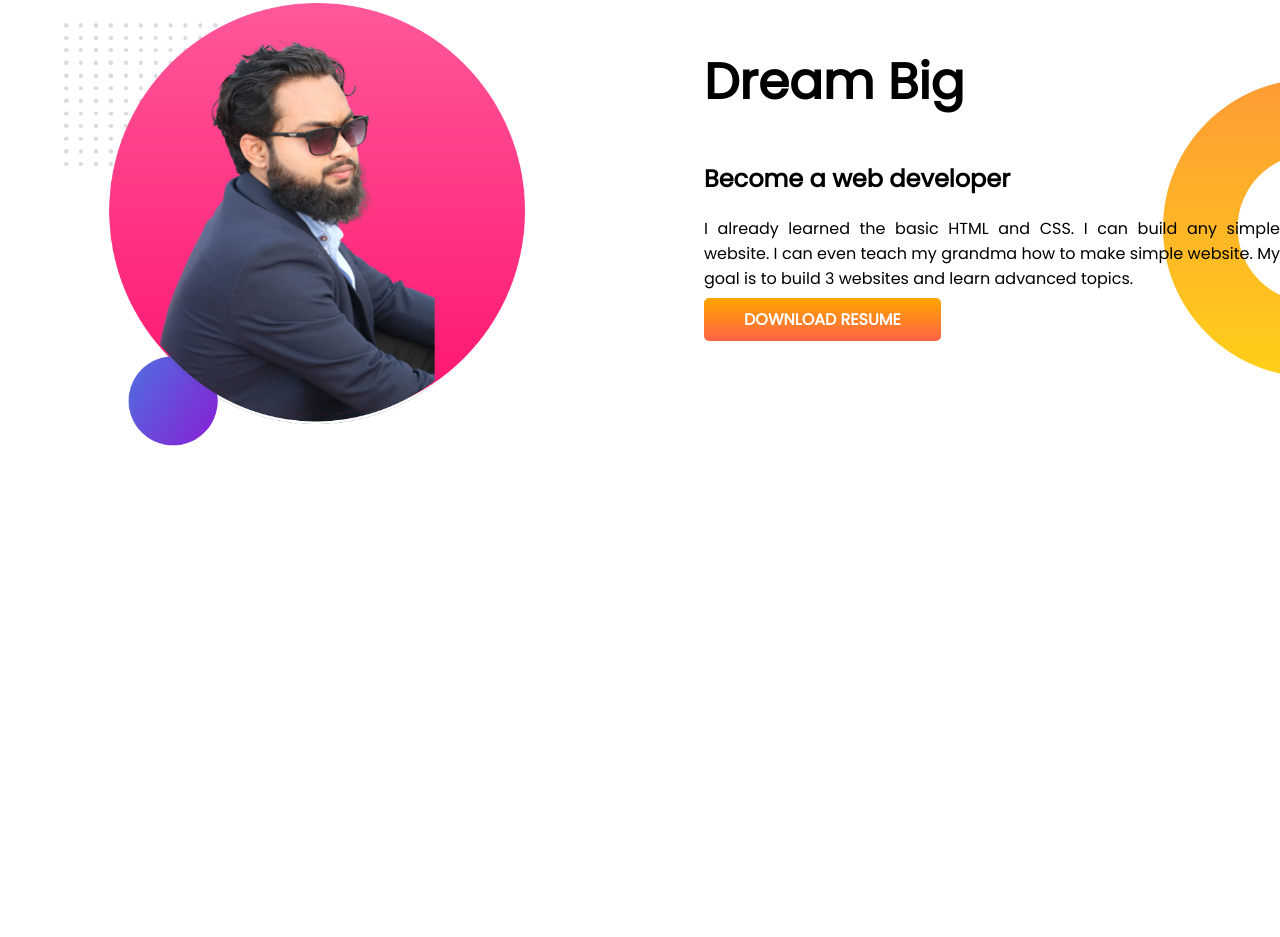
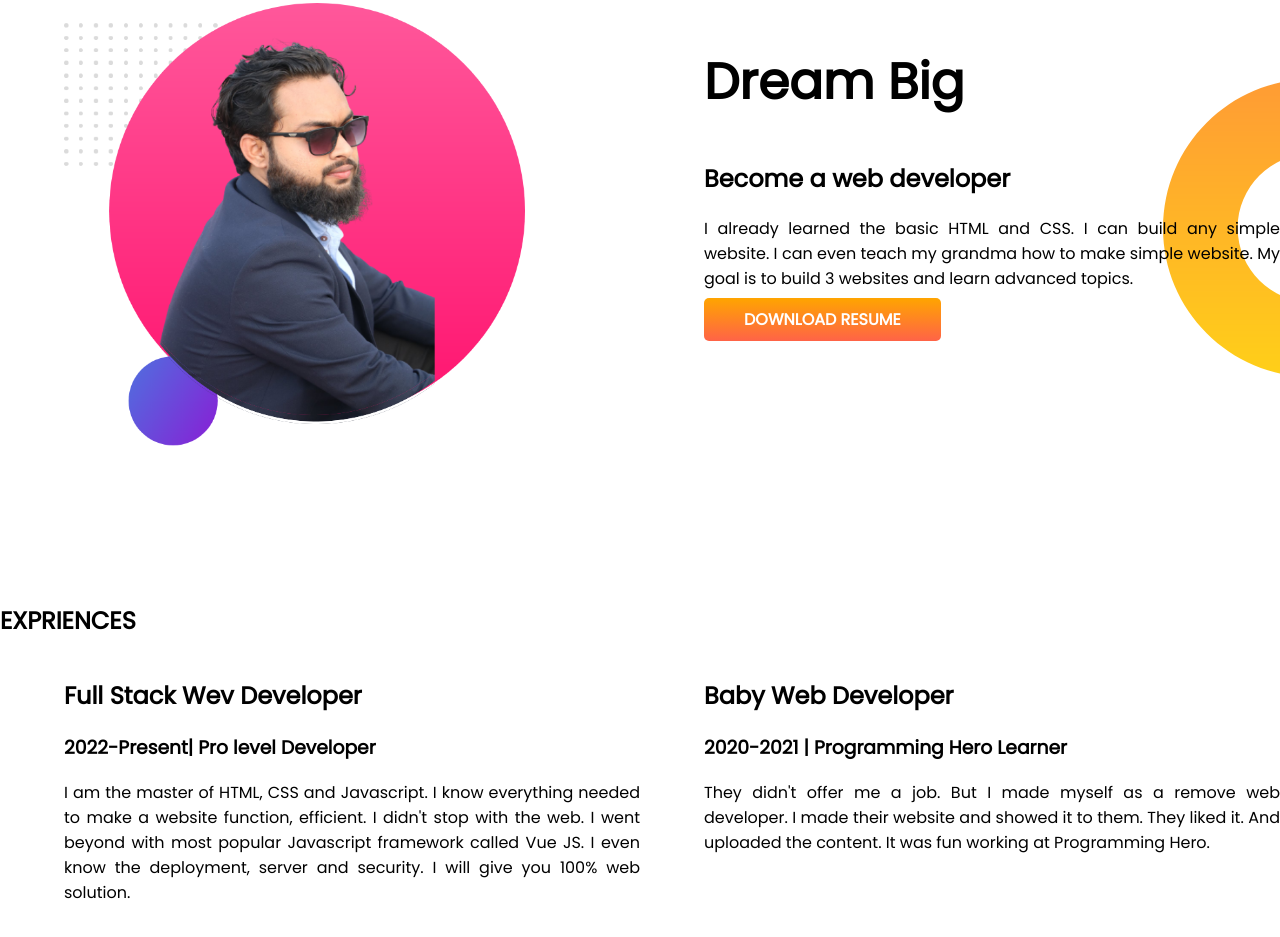
Before and after one commit to md-rakib-islam/developer-portfolio, a plain HTML site: page index.html in a window 1280 px wide. Shown: the part 685-1622 px from the top of the page. Before the commit the page ends 1288 px from the top, so only its background shows below. Drawn offline with Linux system fonts and the light colour scheme.

Commit message:
new updated

```diff
--- a/index.html
+++ b/index.html
@@ -12,7 +12,7 @@
 
 </head>
 <body>
-    <section class="top-banner">
+    <section class="top-banner flexible-container">
         <div class="half-width">
         <h1>Welcome To</h1>
         <h1 > <span class="orange-color">Md Rakibul Islam</span> World!</h1>
@@ -24,7 +24,7 @@
         <div class="half-width"><img src="images/rakib1.png" alt="">
         </div>
     </section>
-    <section class="dream-big">
+    <section class="dream-big flexible-container">
         <div class="half-width">
             <img src="images/rakib2.png" alt="">
         </div>
@@ -36,5 +36,27 @@
         </div>
     </section>
 
+    <section class="expriences-area">
+        <h2>EXPRIENCES</h2>
+        <div class="flexible-container">
+            <div class="half-width">
+            <h2> Full Stack Wev Developer</h2>
+            <h3>2022-Present| Pro level Developer</h3>
+            <p>I am the master of HTML, CSS and Javascript. I know everything needed to make a website function, efficient. I didn't stop with the web. I went beyond with most popular Javascript framework called Vue JS. I even know the deployment, server and security. I will give you 100% web solution.
+
+            </p>
+        </div>
+        <div class="half-width">
+            <h2>Baby Web Developer</h2>
+            <h3>2020-2021 | Programming Hero Learner</h3>
+            <p>They didn't offer me a job. But I made myself as a remove web developer. I made their website and showed it to them. They liked it. And uploaded the content. It was fun working at Programming Hero.
+
+            </p>
+
+        </div>
+        </div>
+
+    </section>
+
 </body>
 </html>
--- a/style.css
+++ b/style.css
@@ -10,7 +10,7 @@ h1{
 .orange-color{
     color: orange;
 }
-section{
+.flexible-container{
     display: flex;
     margin-bottom: 150px;
 }
@@ -39,3 +39,6 @@ section{
     background-repeat: no-repeat;
     background-position: right;
 }
+.expriences-area{
+
+}
```
